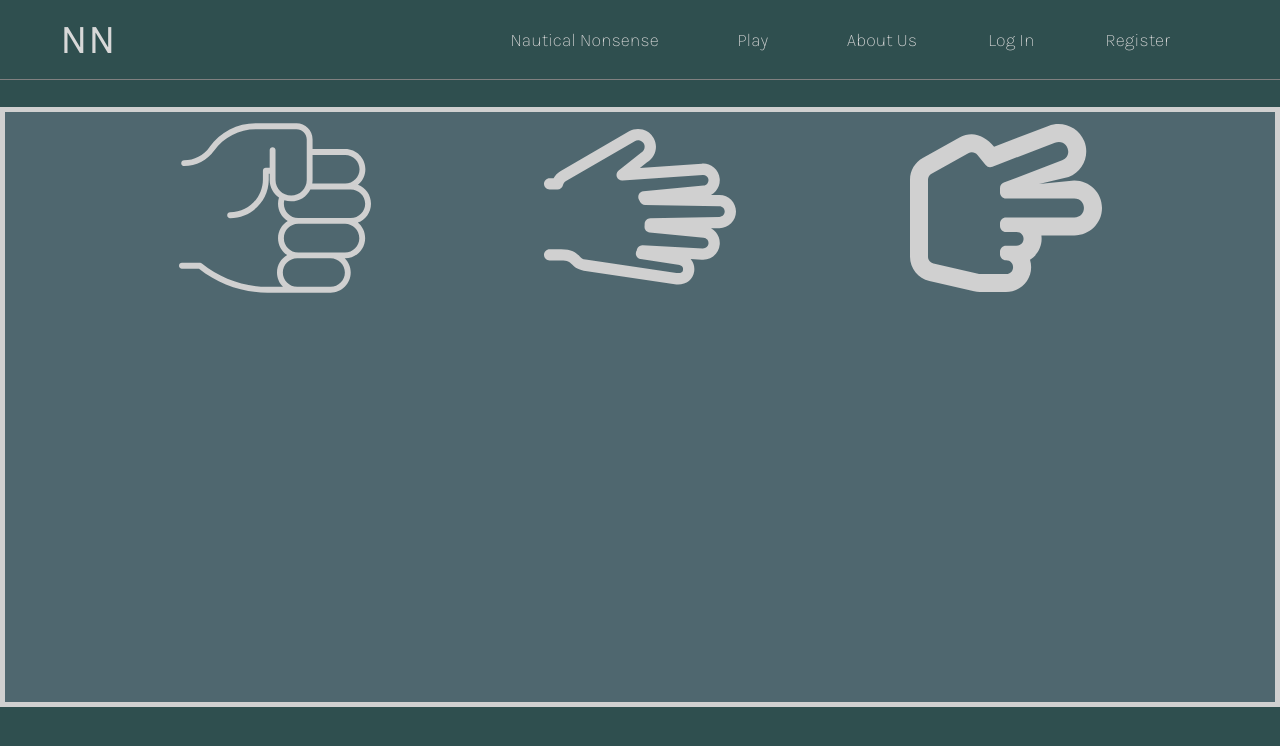
After one commit to jrnaranj/NN-CSE312, a Flask app: template templates/game.html in a window 1280 px wide. The commit adds this page. Shown: the top 746 px of the page. Run offline with Flask 2, Linux system fonts and the light colour scheme; the template is opened without the code that fills it, so the values that code supplies are empty.

Commit message:
progress on game page and miscellania

```diff
--- a/app.py
+++ b/app.py
@@ -60,7 +60,7 @@ def aboutCss(path):
 
 @app.route('/game')
 def index2():
-    return render_template('index2.html')
+    return render_template('game.html')
 
 @app.route('/register', methods=["POST"])
 def register():
--- a/static/css/base.css
+++ b/static/css/base.css
@@ -16,7 +16,7 @@
     height: 80px;
     font-size: 18px;
     padding: 0 30px;
-    position: absolute;
+    position: relative;
     top:0;
     left:0;
     font-family: 'Karla';
@@ -59,18 +59,22 @@
     padding: 0 30px;
 }
 
+.navbar + * {
+    padding-top: 1px;
+}
+
 .navbar ul li a:hover{
     background-color: gray;
 }
 
 body {
     background-color: darkslategrey;
-    font-family: 'Franklin Gothic Medium', 'Arial Narrow', Arial, sans-serif;
+    font-family: 'Karla';
     color: white;
 }
 
 .content{
     font-family: 'Karla';
     color: #d8d8d8;
-    margin-top: 5%;
+    margin-top: 2%;
 }
--- /dev/null
+++ b/static/css/game.css
@@ -0,0 +1,29 @@
+.game-modal {
+    height: 75vmin;
+    border: 5px solid #d0d0d0;
+    position: relative;
+    background-color: rgba(112, 128, 144, 0.501);
+}
+
+.game-options {
+    display: flex;
+    flex-flow: row;
+    justify-content: space-evenly;
+}
+
+.game-options img {
+    height: 15vw;
+    aspect-ratio: 1;
+}
+
+.rock {
+    transform: rotate(270deg) scaleY(-1);
+}
+
+.paper {
+    transform: rotate(90deg);
+}
+
+.scissors {
+    transform: rotate(180deg) scaleY(-1);
+}
--- /dev/null
+++ b/templates/game.html
@@ -0,0 +1,15 @@
+{% extends "navbar.html" %}
+{% block head %}
+{{ super() }}
+    <link rel="stylesheet" href="static/css/game.css">
+    <title>Game</title>
+{% endblock %}
+{% block content %}
+    <div class="game-modal">
+    <div class="game-options">
+        <img class="rock" src="static/svg/rock.svg"></img>
+        <img class="paper" src="static/svg/paper.svg"></img>
+        <img class="scissors" src="static/svg/scissors.svg"></img>
+    </div>
+    </div>
+{% endblock %}
--- a/templates/landing.html
+++ b/templates/landing.html
@@ -12,9 +12,6 @@
     <meta name="viewport" content="width=device-width, initial-scale=1.0">
     <title>Nautical Nonsense</title>
     <link href = "static/css/landing.css" rel = "stylesheet">
-    <link rel="preconnect" href="https://fonts.googleapis.com">
-    <link rel="preconnect" href="https://fonts.gstatic.com" crossorigin>
-    <link href="https://fonts.googleapis.com/css2?family=Karla:wght@200&display=swap" rel="stylesheet">
 </head>
 <body>
     <main>
--- a/templates/navbar.html
+++ b/templates/navbar.html
@@ -6,6 +6,9 @@
     <meta http-equiv="X-UA-Compatible" content="IE=edge">
     <meta name="viewport" content="width=device-width, initial-scale=1.0">
     <link rel="stylesheet" href="static/css/base.css">
+    <link rel="preconnect" href="https://fonts.googleapis.com">
+    <link rel="preconnect" href="https://fonts.gstatic.com" crossorigin>
+    <link href="https://fonts.googleapis.com/css2?family=Karla:wght@200&display=swap" rel="stylesheet">
     {% endblock %}
 </head>
 <body>
```
Also changed, not shown: static/css/about.css (+5 -2 lines), static/css/landing.css (+1 -59 lines), templates/index2.html (deleted, +0 -8 lines), templates/servsearch.html (added, +8 -0 lines), templates/userdata.html (added, +8 -0 lines), static/svg/paper.svg (added), static/svg/rock.svg (added), static/svg/scissors.svg (added).
